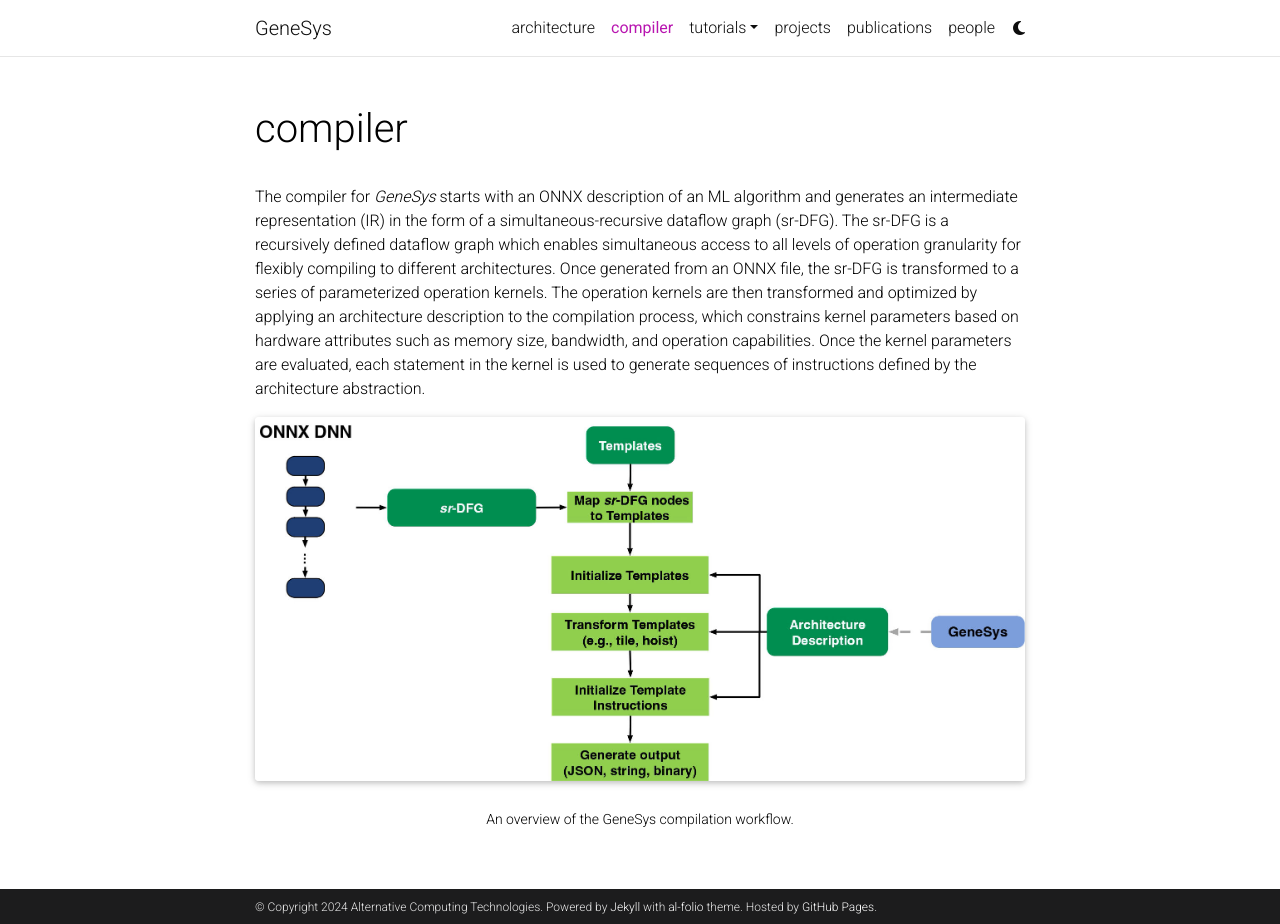
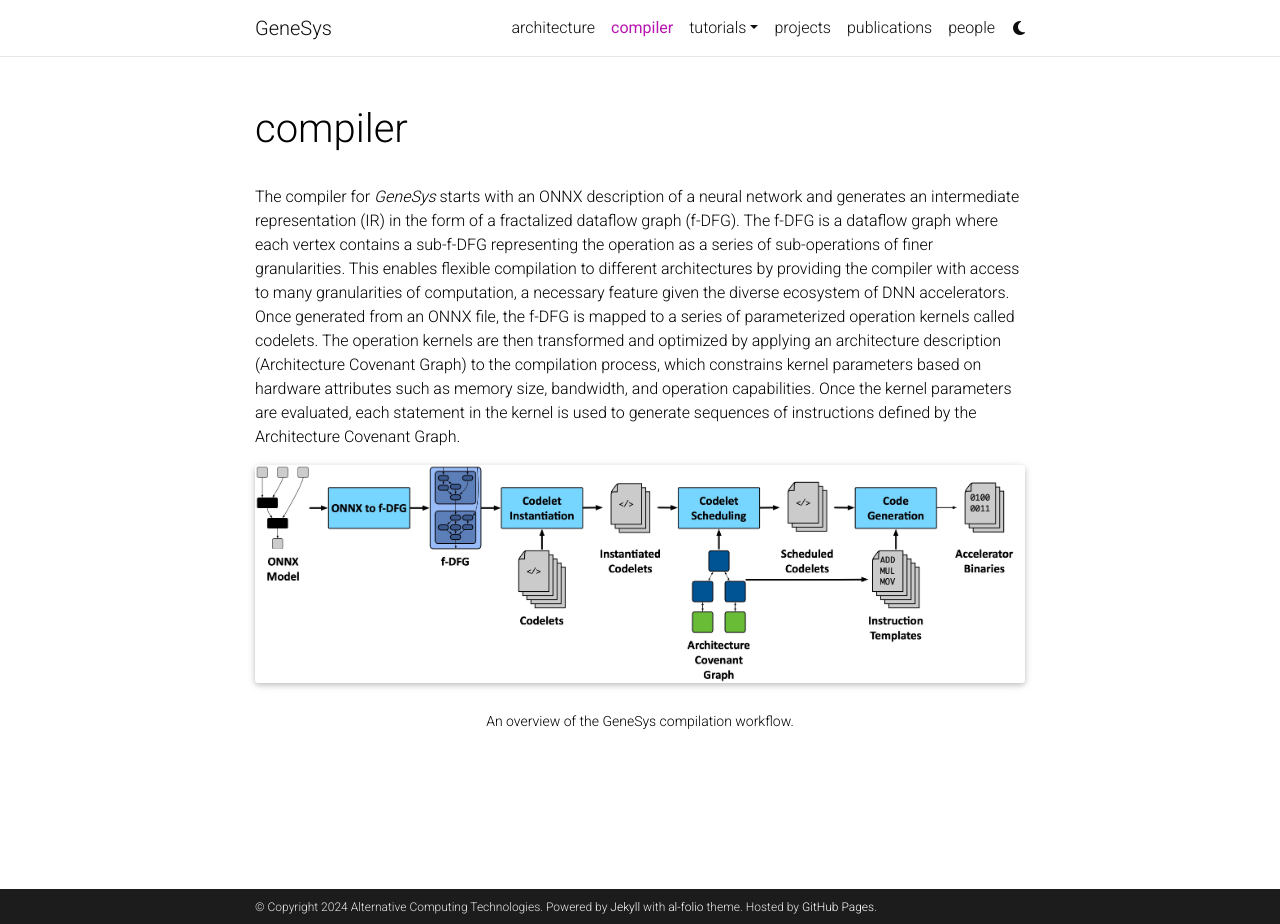
Before and after one commit to nolanlyc/actlab-genesys-yuchuan.github.io, a Jekyll site: the page built from _pages/compiler.md, in a window 1280 px wide and 924 px high. Built offline with Jekyll 4.4.1, drawn with Linux system fonts in a browser that asks for light colours; full-size pictures stand in for the smaller copies a plugin makes; comment, search, counter and statistics services are not loaded; a style sheet for code colours, icons or effects is not loaded.

Commit message:
Updated compiler page

```diff
--- a/_pages/compiler.md
+++ b/_pages/compiler.md
@@ -7,11 +7,12 @@
 nav_order: 3
 ---
 
-The compiler for _GeneSys_ starts with an ONNX description of an ML algorithm and generates an intermediate representation (IR) in the form of a simultaneous-recursive dataflow graph (sr-DFG).
-The sr-DFG is a recursively defined dataflow graph which enables simultaneous access to all levels of operation granularity for flexibly compiling to different architectures.
-Once generated from an ONNX file, the sr-DFG is transformed to a series of parameterized operation kernels.
-The operation kernels are then transformed and optimized by applying an architecture description to the compilation process, which constrains kernel parameters based on hardware attributes such as memory size, bandwidth, and operation capabilities.
-Once the kernel parameters are evaluated, each statement in the kernel is used to generate sequences of instructions defined by the architecture abstraction.
+The compiler for _GeneSys_ starts with an ONNX description of a neural network and generates an intermediate representation (IR) in the form of a fractalized dataflow graph (f-DFG).
+The f-DFG is a dataflow graph where each vertex contains a sub-f-DFG representing the operation as a series of sub-operations of finer granularities.
+This enables flexible compilation to different architectures by providing the compiler with access to many granularities of computation, a necessary feature given the diverse ecosystem of DNN accelerators.
+Once generated from an ONNX file, the f-DFG is mapped to a series of parameterized operation kernels called codelets.
+The operation kernels are then transformed and optimized by applying an architecture description (Architecture Covenant Graph) to the compilation process, which constrains kernel parameters based on hardware attributes such as memory size, bandwidth, and operation capabilities.
+Once the kernel parameters are evaluated, each statement in the kernel is used to generate sequences of instructions defined by the Architecture Covenant Graph.
 
 <div class="row mt-3">
     <div class="col-sm mt-3 mt-md-0">
```
Also changed, not shown: assets/img/genesys_compiler_flow.jpg.
